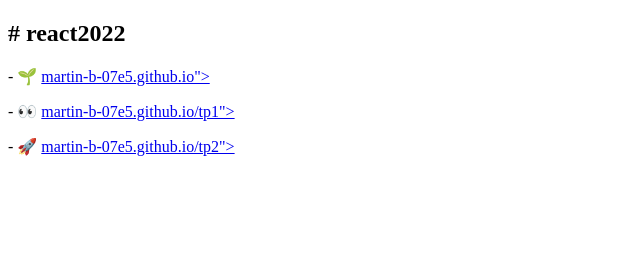
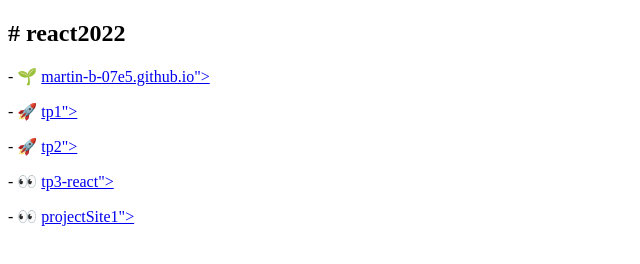
Before and after one commit to martin-b-07e5/mb, a plain HTML site: page index.html in a window 1280 px wide. Shown: the whole page, without its empty margins (0-640 px from the left). Drawn offline with Linux system fonts and the light colour scheme.

Commit message:
urls modified

```diff
--- a/index.html
+++ b/index.html
@@ -15,8 +15,12 @@
 <body>
   <h2> # react2022</h2>
   <p>- 🌱 <a href="https://martin-b-07e5.github.io/" target="_blank">martin-b-07e5.github.io"></a></p>
-  <p>- 👀 <a href="https://martin-b-07e5.github.io/tp1" target="_blank">martin-b-07e5.github.io/tp1"></a></p>
-  <p>- 🚀 <a href="https://martin-b-07e5.github.io/tp2" target="_blank">martin-b-07e5.github.io/tp2"></a></p>
+  <p>- 🚀 <a href="https://martin-b-07e5.github.io/tp1" target="_blank">tp1"></a></p>
+  <p>- 🚀 <a href="https://martin-b-07e5.github.io/tp2" target="_blank">tp2"></a></p>
+  <p>- 👀 <a href="https://martin-b-07e5.github.io/tp3-react" target="_blank">tp3-react"></a></p>
+  <p>- 👀 <a href="https://martin-b-07e5.github.io/projectSite1" target="_blank">projectSite1"></a></p>
+
+
 
   <!-- Optional JavaScript -->
   <!-- jQuery first, then Popper.js, then Bootstrap JS -->
```
Also changed, not shown: 1 other file.
